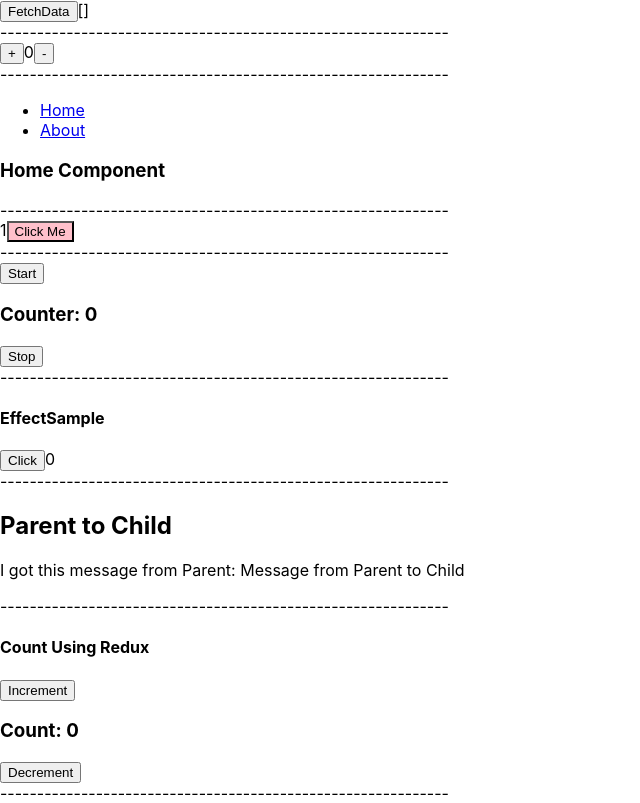
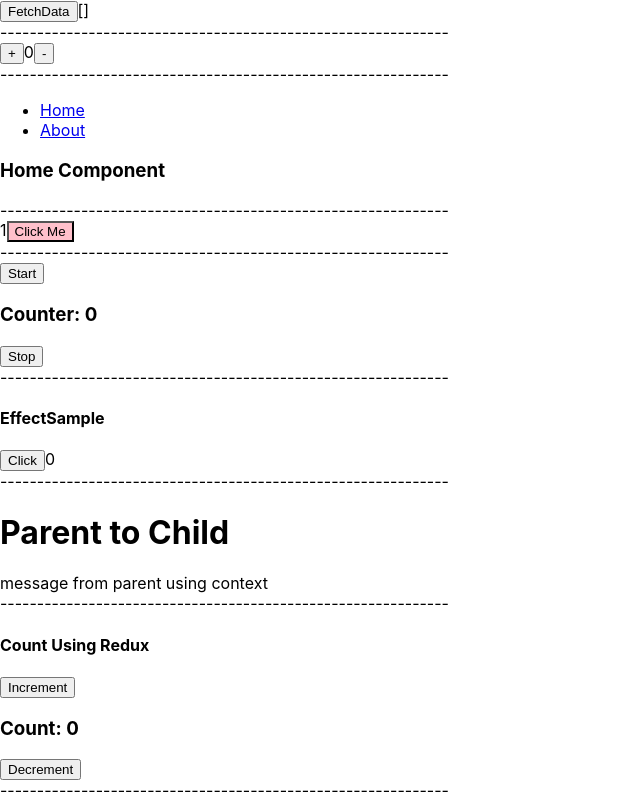
Before and after one commit to nikitaborhade-lab/JSPractice, a React (Create React App) app in the folder js-test/: page / in a window 1280 px wide. Shown: the whole page, without its empty margins (0-640 px from the left). Built offline with nearby package versions, Linux system fonts and the light colour scheme.

Commit message:
JS and React Code Practice

```diff
--- a/js-test/src/App.js
+++ b/js-test/src/App.js
@@ -43,6 +43,7 @@ function App() {
           <SortObject />
           <EffectSample />
           <Parent />
+          {/* <AsyncAwait /> */}
 
       <h4>Count Using Redux</h4>
       <button onClick={() => dispatch(increment())}>Increment</button>
--- a/js-test/src/ReactPractice/Child.js
+++ b/js-test/src/ReactPractice/Child.js
@@ -1,7 +1,21 @@
-export default function Child(props){
+import { useContext } from "react"
+import {MyContext}  from './Parent'
+// Passing data from parent component to child component using props
+// Using state
+
+// export default function Child(props){
+//     return(
+//         <>
+//         <p>I got this message from Parent: {props.message}</p>
+//         </>
+//     )
+// }
+
+// Using ***context***
+
+export default function Child(){
+    const data = useContext(MyContext)
     return(
-        <>
-        <p>I got this message from Parent: {props.message}</p>
-        </>
+        <div>{data}</div>
     )
 }
--- a/js-test/src/ReactPractice/Parent.js
+++ b/js-test/src/ReactPractice/Parent.js
@@ -1,13 +1,45 @@
 import Child from './Child'
+import { createContext } from 'react'
+// import React, {useState } from 'react'
+
+// Passing data from parent component to child component using ***props***
+
+// export default function Parent(){
+//     return(
+//         <>
+//         <h2>Parent to Child</h2>
+//         <Child message = {'Message from Parent to Child using props'} />
+//         <div>-------------------------------------------------------------</div>
+//         </>
+//     )
+// }
+
+// Using ***state***
+
+// export default function Parent(){
+//     const[state, setState] = useState("message from parent using state");
+//     return(
+//         <>
+//         <h2>Parent to Child</h2>
+//         <Child message= {state}/>
+//         <div>-------------------------------------------------------------</div>
+//         </>
+//     )
+// }
+
+// Using ***context***
+
+export const MyContext = createContext();
 
 export default function Parent(){
+    const data = "message from parent using context";
     return(
         <>
-        <h2>Parent to Child</h2>
-        <Child message = {'Message from Parent to Child'} />
+        <h1>Parent to Child</h1>
+        <MyContext.Provider value={data}>
+            <Child />
+        </MyContext.Provider>
         <div>-------------------------------------------------------------</div>
         </>
     )
 }
-
-// Passing data from parent component to child component
```
Also changed, not shown: js-test/src/JSPractice/AsyncAwait.js (+17 -4 lines).
